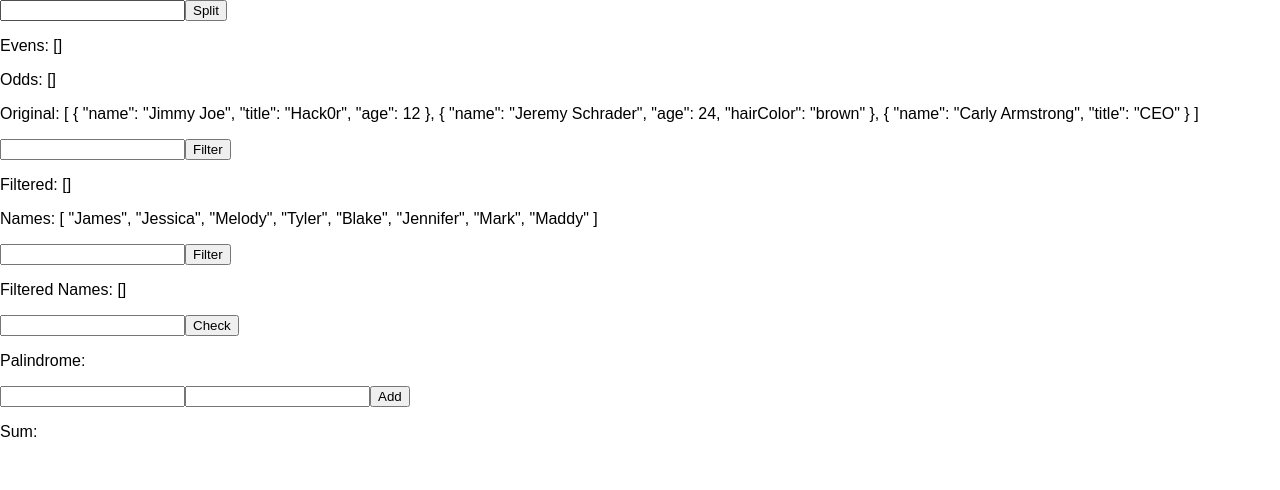
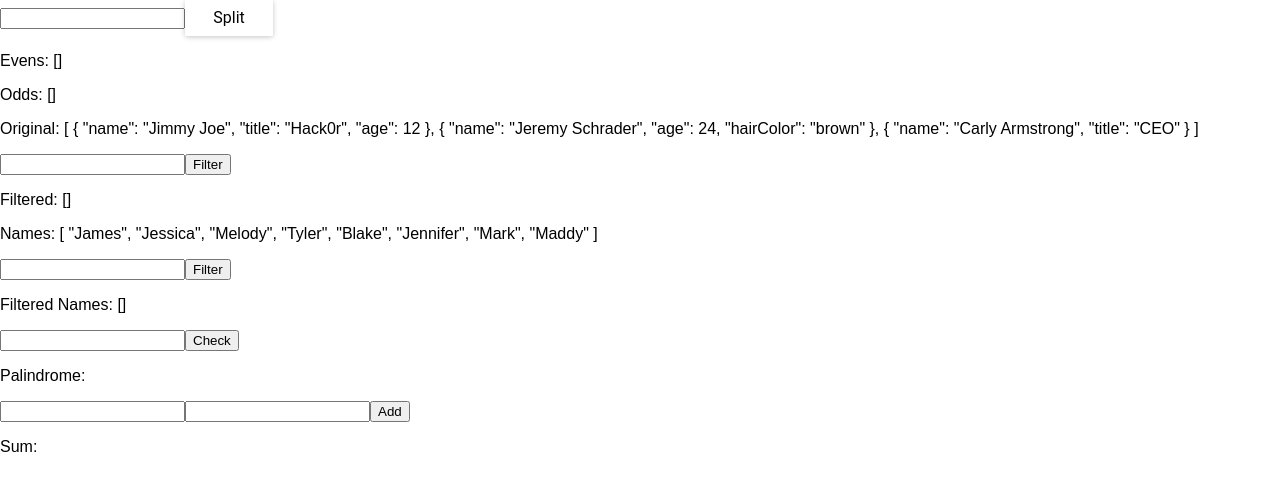
Before and after one commit to DevMountain/react-1-afternoon, a React (Create React App) app: page / in a window 1280 px wide. Shown: the top 490 px of the page. Built offline with nearby package versions, Linux system fonts and the light colour scheme.

Commit message:
JL solution - material-ui

```diff
--- a/package.json
+++ b/package.json
@@ -3,6 +3,7 @@
   "version": "0.1.0",
   "private": true,
   "dependencies": {
+    "material-ui": "^0.17.4",
     "react": "^15.5.4",
     "react-dom": "^15.5.4"
   },
--- a/src/App.js
+++ b/src/App.js
@@ -1,11 +1,14 @@
 import React, { Component } from 'react';
 import './App.css';
+import MuiThemeProivder from 'material-ui/styles/MuiThemeProvider';
 import TopicBrowser from './components/TopicBrowser/TopicBrowser'
 
 class App extends Component {
   render() {
     return (
-      <TopicBrowser />
+      <MuiThemeProivder>
+        <TopicBrowser />
+      </MuiThemeProivder>
     )
   }
 }
--- a/src/components/Topics/EvenAndOdd.js
+++ b/src/components/Topics/EvenAndOdd.js
@@ -1,4 +1,5 @@
 import React, { Component } from 'react';
+import RaisedButton from 'material-ui/RaisedButton'
 
 export default class EvenAndOdd extends Component {
 
@@ -36,7 +37,7 @@ export default class EvenAndOdd extends Component {
     return (
       <div>
         <input onChange={ (e) => this.handleChange(e.target.value) }></input>
-        <button onClick={ () => { this.assignEvenAndOdds(this.state.userInput) }}> Split </button>
+        <RaisedButton onClick={ () => { this.assignEvenAndOdds(this.state.userInput) }}> Split </RaisedButton>
         <p> Evens: { JSON.stringify(this.state.evenArray) } </p>
         <p> Odds: { JSON.stringify(this.state.oddArray) } </p>
       </div>
```
